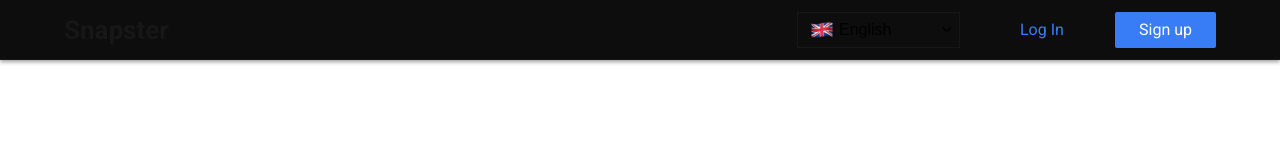
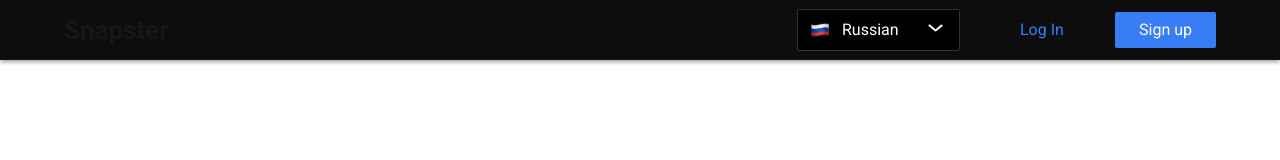
Before and after one commit to h18e-Droid/Snapster, a Next.js app: page / in a window 1280 px wide. Shown: the top 160 px of the page. Built offline with nearby package versions, Linux system fonts and the light colour scheme.

Commit message:
SCRUM-81: refactor LanguageSwitcher

```diff
--- a/src/features/langSwitcher/index.ts
+++ b/src/features/langSwitcher/index.ts
@@ -1 +1 @@
-export * from "./ui/LangSwitcher"
+export { LanguageSwitcher } from "./ui/LanguageSwitcher"
--- a/src/features/langSwitcher/ui/LangSwitcher.tsx
+++ /dev/null
@@ -1,87 +0,0 @@
-"use client"
-import React, { JSX, useState } from "react"
-import { Select } from "radix-ui"
-import { ArrowDownIcon } from "@/shared/assets/icons/components/ArrowDownIcon"
-import { CustomSelectItem } from "@/shared/ui/pagination/components/selector/CustomSelectItem"
-import { FlagRussiaIcon, FlagUnitedKingdomIcon } from "@/shared/assets/icons"
-import { useMobile } from "@/shared/lib/media"
-import { IconProps } from "@/shared/assets/icons/IconWrapper"
-import styles from "./LangSwitcher.module.scss"
-import clsx from "clsx"
-import { CustomSelect } from "@/shared/ui/customSelect"
-
-//🚩🚩🚩❗❗❗❗
-//Бета версия!!! по нормальному буду переделивать,
-
-type Country = {
-  flag: (allProps: IconProps) => JSX.Element
-  language: string
-}
-
-const countriesCustom = [
-  { id: "1", title: "English" },
-  { id: "2", title: "Russian" },
-]
-
-const countries: Country[] = [
-  { flag: FlagUnitedKingdomIcon, language: "English" },
-  { flag: FlagRussiaIcon, language: "Russian" },
-]
-const LangSwitcher = () => {
-  const [selectedCountry, setSelectedCountry] = useState(countries[0])
-  const isMobile = useMobile(768)
-  const isCustom = false
-
-  return !isCustom ? (
-    <Select.Root
-      defaultValue={"English"}
-      onValueChange={(name) => {
-        const country = countries.find((c) => c.language === name)
-        if (country) setSelectedCountry(country)
-      }}
-    >
-      <Select.Trigger className={clsx(styles.trigger, { [styles.triggerMobile]: isMobile })}>
-        <Select.Value>
-          {!isMobile ? (
-            <span>
-              <selectedCountry.flag /> {selectedCountry.language}
-            </span>
-          ) : (
-            <selectedCountry.flag />
-          )}
-        </Select.Value>
-        <Select.Icon className={styles.triggerIcon}>
-          <ArrowDownIcon size={15} />
-        </Select.Icon>
-      </Select.Trigger>
-      <Select.Portal>
-        <Select.Content
-          align={"end"}
-          side={"bottom"}
-          position={"popper"}
-          style={isMobile ? { width: "100px" } : {}}
-          className={styles.content}
-        >
-          <Select.Viewport className={styles.viewport}>
-            {countries.map((country, i) => {
-              return (
-                <CustomSelectItem
-                  key={i}
-                  value={country.language}
-                  className={clsx(styles.item, { [styles.itemMobile]: isMobile })}
-                >
-                  <country.flag size={20} className={styles.flagIcon} />
-                  {country.language}
-                </CustomSelectItem>
-              )
-            })}
-          </Select.Viewport>
-        </Select.Content>
-      </Select.Portal>
-    </Select.Root>
-  ) : (
-    <CustomSelect options={countriesCustom} onChange={() => {}} width={"100"}></CustomSelect>
-  )
-}
-
-export default LangSwitcher
--- /dev/null
+++ b/src/features/langSwitcher/ui/LanguageSwitcher.tsx
@@ -0,0 +1,21 @@
+"use client"
+import React from "react"
+import { FlagRussiaIcon, FlagUnitedKingdomIcon } from "@/shared/assets/icons"
+import { CustomSelect } from "@/shared/ui/customSelect"
+
+const languages = [
+  { id: "1", title: "Russian", iconSVG: <FlagRussiaIcon /> },
+  { id: "2", title: "England", iconSVG: <FlagUnitedKingdomIcon /> },
+]
+
+export const LanguageSwitcher = () => {
+  const onChangeHandler = (languageId: string) => {
+    console.log(languageId)
+  }
+
+  return (
+    <>
+      <CustomSelect options={languages} onChange={onChangeHandler} width={"163px"} />
+    </>
+  )
+}
--- a/src/shared/lib/media/index.ts
+++ /dev/null
@@ -1 +0,0 @@
-export { useMobile } from "./useMobile"
--- a/src/shared/lib/media/useMobile.ts
+++ /dev/null
@@ -1,17 +0,0 @@
-"use client"
-import { useState, useEffect } from "react"
-
-export const useMobile = (breakpoint: number = 768): boolean => {
-  const [isMobile, setIsMobile] = useState<boolean>(window.innerWidth < breakpoint)
-
-  useEffect(() => {
-    const handleResize = () => {
-      setIsMobile(window.innerWidth < breakpoint)
-    }
-
-    window.addEventListener("resize", handleResize)
-    return () => window.removeEventListener("resize", handleResize)
-  }, [breakpoint])
-
-  return isMobile
-}
--- a/src/widgets/header/ui/Header.tsx
+++ b/src/widgets/header/ui/Header.tsx
@@ -1,8 +1,9 @@
 "use client"
 import React from "react"
-import LangSwitcher from "@/features/langSwitcher/ui/LangSwitcher"
+
 import styles from "./Header.module.scss"
 import { HeaderButtons } from "@/entities/headerButtons"
+import { LanguageSwitcher } from "@/features/langSwitcher"
 
 type Props = {
   isAuth: boolean
@@ -13,7 +14,7 @@ export const Header = ({ isAuth }: Props) => {
     <div className={styles.header}>
       <h2 className={styles.title}>Snapster</h2>
       <nav className={styles.navigationWrapper}>
-        <LangSwitcher />
+        <LanguageSwitcher />
         <HeaderButtons isAuth={isAuth} />
       </nav>
     </div>
```
Also changed, not shown: src/features/langSwitcher/ui/LanguageSwitcher.module.scss (renamed from src/features/langSwitcher/ui/LangSwitcher.module.scss).
